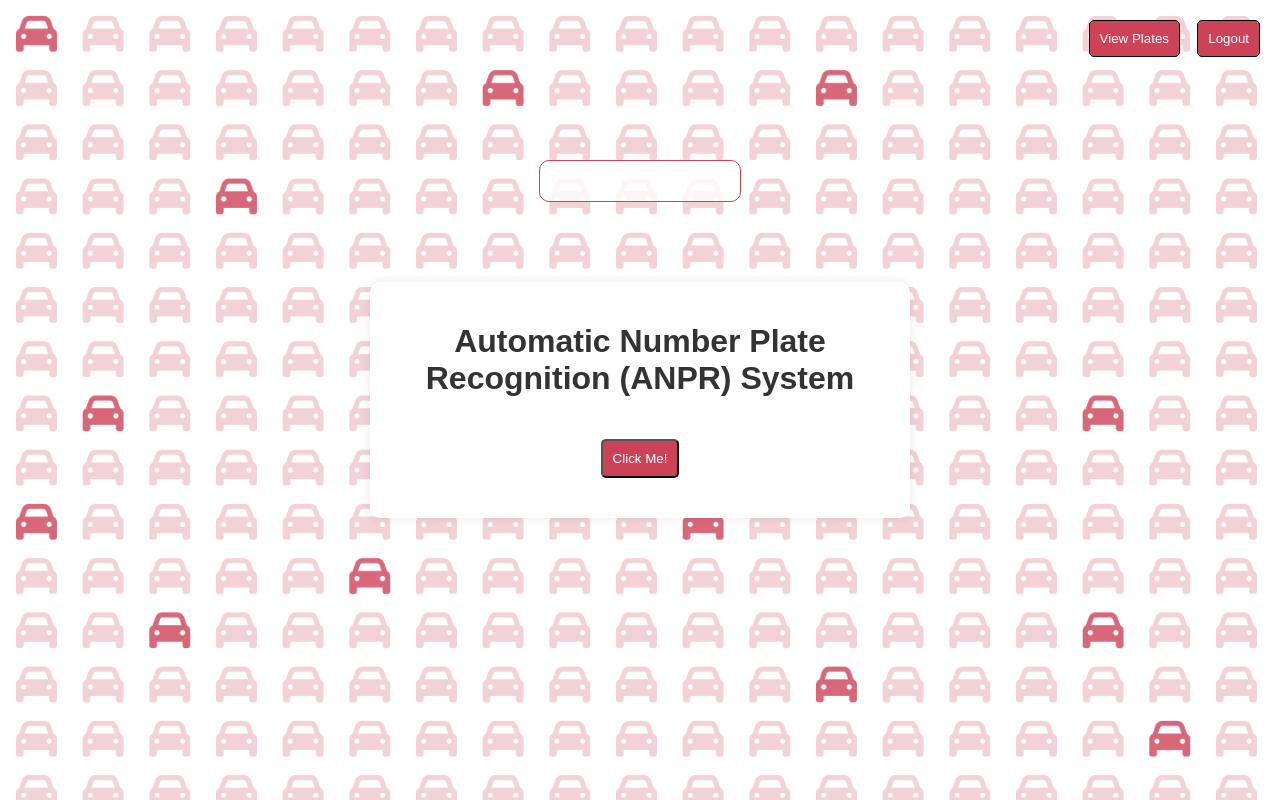
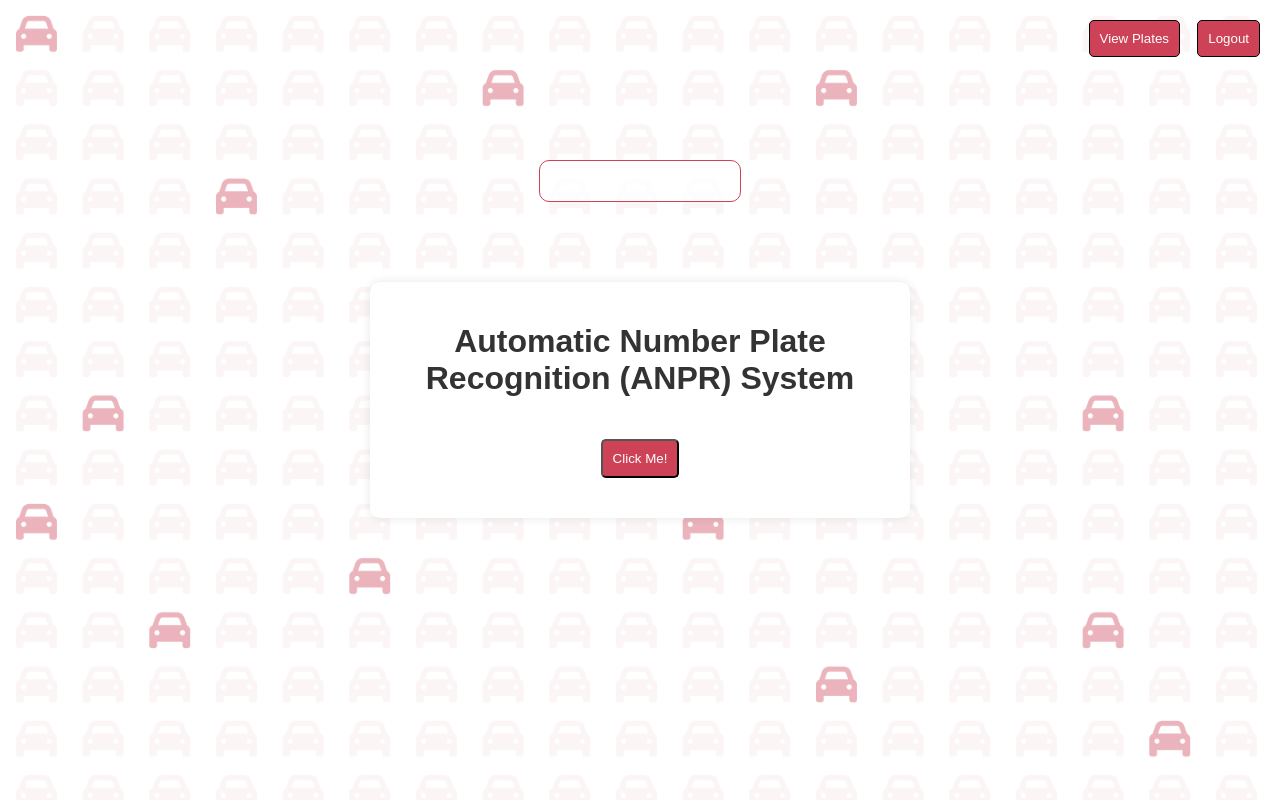
Before and after one commit to ayanabedin1105/ANPR-UI-Code, a Flask app: page /index in a window 1280 px wide. Run offline with Flask 3, Linux system fonts and the light colour scheme; some libraries are stand-ins or nearby versions.

```diff
--- a/static/js/app-platelist.js
+++ b/static/js/app-platelist.js
@@ -42,7 +42,6 @@ onValue(dbRef, (snapshot) => {
     // Create list item element
     var listItem = document.createElement("li");
 
-
     // Create paragraph element for detected text
     var textParagraph = document.createElement("p");
     textParagraph.textContent = "Number Plate: " + detectedText;
--- a/templates/index.html
+++ b/templates/index.html
@@ -26,7 +26,7 @@
         justify-content: center;
         align-items: center;
         height: 100vh;
-        background-image: url("{{ url_for('static', filename='images/background.png') }}");
+        background-image: url("{{ url_for('static', filename='images/background-new.png') }}");
         background-size: cover;
         background-position: center;
         background-repeat: no-repeat;
--- a/templates/login.html
+++ b/templates/login.html
@@ -27,7 +27,7 @@
     <style>
       body {
         height: 100vh;
-        background-image: url("{{ url_for('static', filename='images/background-login-signup.png') }}");
+        background-image: url("{{ url_for('static', filename='images/background-new.png') }}");
         background-size: cover;
         background-position: center;
         background-repeat: no-repeat;
--- a/templates/plate_list.html
+++ b/templates/plate_list.html
@@ -10,6 +10,11 @@
       rel="stylesheet"
       href="{{ url_for('static', filename='css/styles-platelist.css') }}"
     />
+    <style>
+      body {
+        background-image: url("{{ url_for('static', filename='images/background-new.png') }}");
+      }
+    </style>
 
     <!--Favicon-->
     <link
--- a/templates/signup.html
+++ b/templates/signup.html
@@ -19,7 +19,7 @@
     <style>
       body {
         height: 100vh;
-        background-image: url("{{ url_for('static', filename='images/background-login-signup.png') }}");
+        background-image: url("{{ url_for('static', filename='images/background-new.png') }}");
         background-size: cover;
         background-position: center;
         background-repeat: no-repeat;
```
Also changed, not shown: static/images/background-login-signup.png (deleted), static/images/background-new.png (added), static/images/background.png (deleted). Lines whose indentation alone changed are shown as unchanged.
